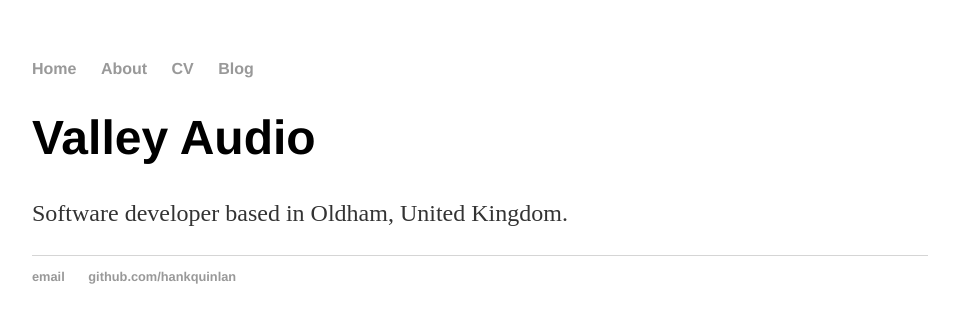
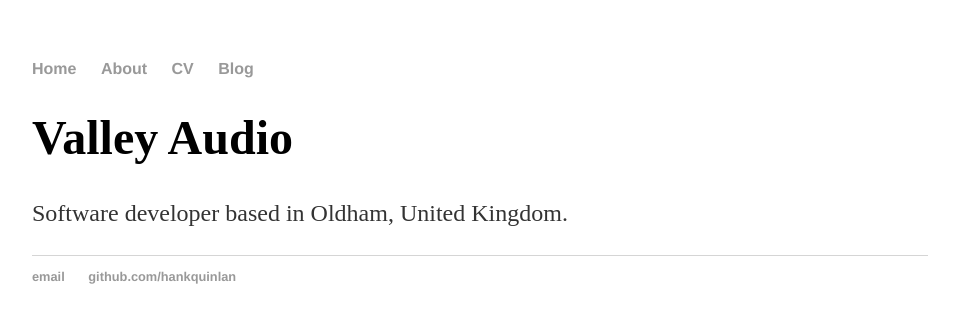
Before and after one commit to ValleyAudio/ValleyAudio.github.io, a Jekyll site: the page built from index.html, in a window 1280 px wide. Shown: the top 323 px of the page, without its empty margins (160-1119 px from the left). Built offline with Jekyll 4.4.1, drawn with Linux system fonts in a browser that asks for light colours; some web fonts are replaced.

Commit message:
Testing font

```diff
--- a/css/main.css
+++ b/css/main.css
@@ -27,7 +27,7 @@ a:hover {
 }
 h1 {
     font-size: 3em;
-    font-family:'Alte-Din', 'Helvetica', 'Arial', 'Sans-Serif';
+    font-family:'Alte-Din';
 }
 p {
     font-size: 1.5em;
```
